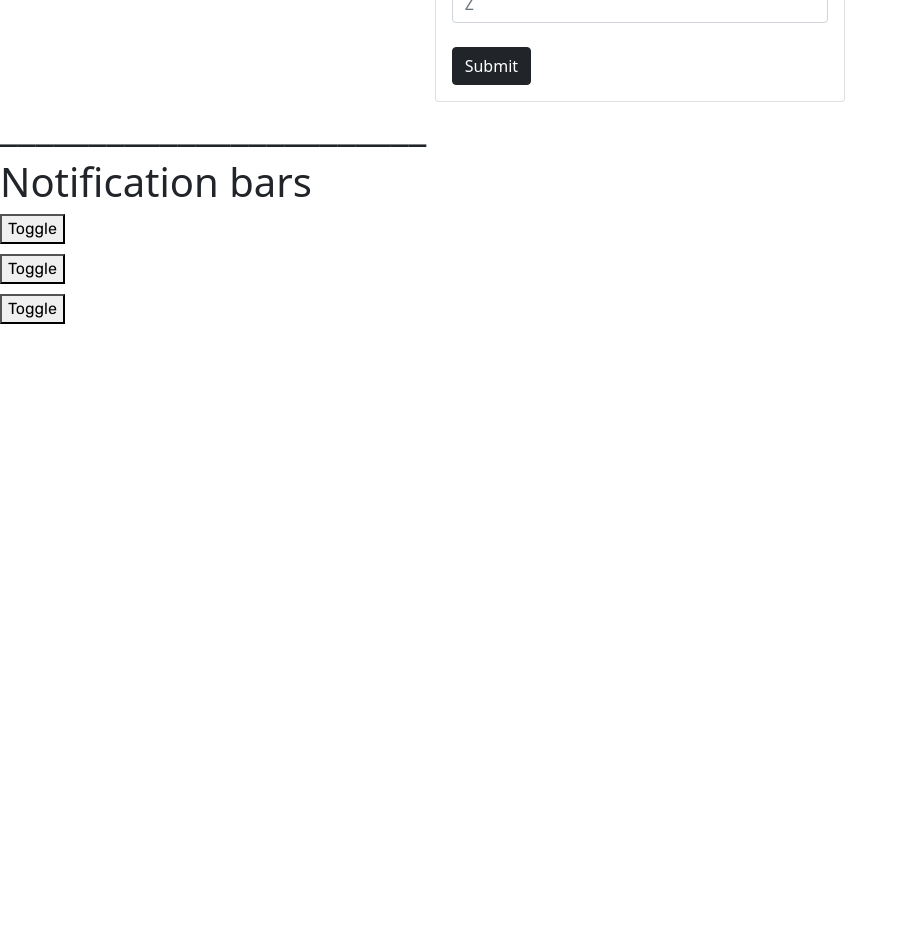
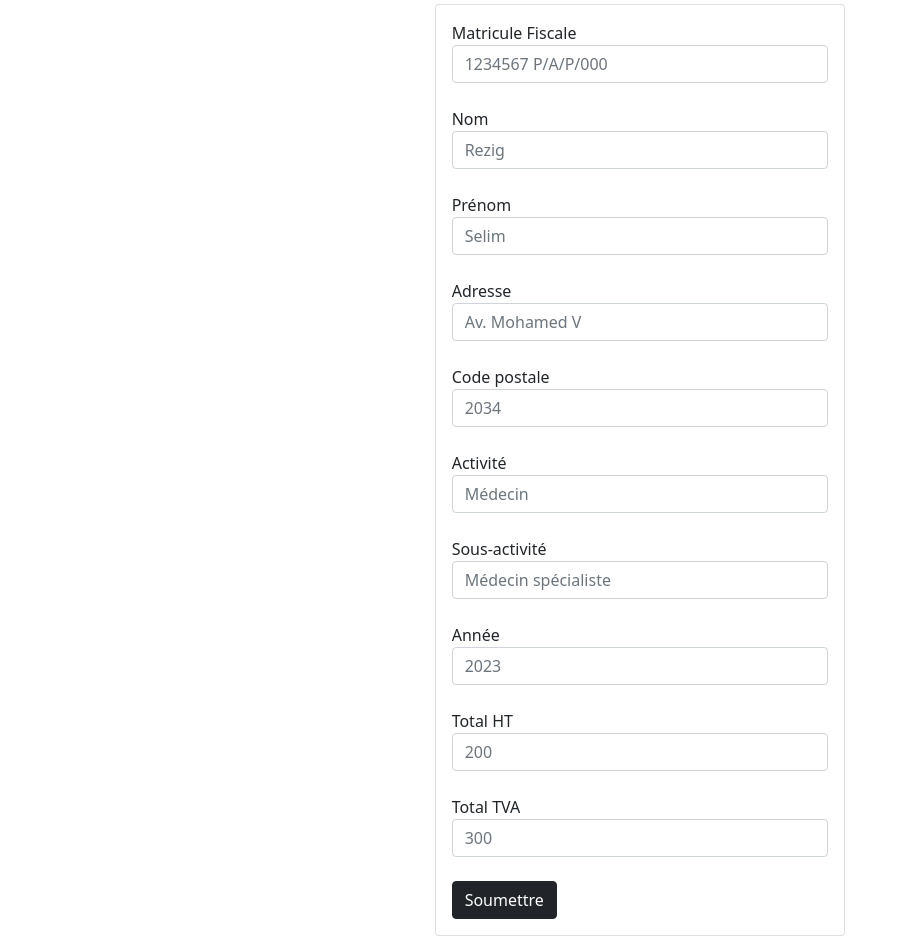
Before and after one commit to AdnenKhiari/Cabinet-Virtuel-Comptable, an Angular app: page / in a window 1280 px wide. Shown: the part 460-1396 px from the top of the page, without its empty margins (0-908 px from the left). Before the commit the page ends 800 px from the top, so only its background shows below. Built offline with nearby package versions, Linux system fonts and the light colour scheme.

Commit message:
Fixed champs saisie comptable

```diff
--- a/src/app/app.component.html
+++ b/src/app/app.component.html
@@ -1,12 +1,12 @@
 <app-navbar></app-navbar>
 <h1>Navbar</h1>
-<h1>________________________</h1>
-
-<h1>Saisie comptable</h1>
-<app-saisie-comptable></app-saisie-comptable>
 <h1>________________________</h1>
 
 <h1>Notification bars</h1>
 <app-notification-bar
   *ngFor="let notif of notifications"
   [notification]="notif"></app-notification-bar>
+<h1>________________________</h1>
+
+<h1>Saisie comptable</h1>
+<app-saisie-comptable></app-saisie-comptable>
--- a/src/app/saisie-comptable/saisie-comptable/saisie-comptable.component.html
+++ b/src/app/saisie-comptable/saisie-comptable/saisie-comptable.component.html
@@ -4,24 +4,68 @@
       <div class="card-body auth-card">
         <form>
           <div class="form-group">
-            <label for="email">Champ1</label>
-            <input type="text" name="nomChamp2" class="form-control" placeholder="X" />
+            <label for="email">Matricule Fiscale</label>
+            <input
+              type="text"
+              name="matFiscale"
+              class="form-control"
+              placeholder="1234567 P/A/P/000" />
           </div>
           <br />
 
           <div class="form-group">
-            <label for="password">Champ2</label>
-            <input type="text" name="password" class="form-control" placeholder="Y" />
+            <label for="password">Nom</label>
+            <input type="text" name="nom" class="form-control" placeholder="Rezig" />
           </div>
           <br />
 
           <div class="form-group">
-            <label for="password">Champ3</label>
-            <input type="text" name="password" class="form-control" placeholder="Z" />
+            <label for="password">Prénom</label>
+            <input type="text" name="prenom" class="form-control" placeholder="Selim" />
+          </div>
+          <br />
+          <div class="form-group">
+            <label for="password">Adresse</label>
+            <input type="text" name="adresse" class="form-control" placeholder="Av. Mohamed V" />
+          </div>
+          <br />
+          <div class="form-group">
+            <label for="password">Code postale</label>
+            <input type="text" name="codepostale" class="form-control" placeholder="2034" />
+          </div>
+          <br />
+          <div class="form-group">
+            <label for="password">Activité</label>
+            <input type="text" name="activite" class="form-control" placeholder="Médecin" />
+          </div>
+          <br />
+          <div class="form-group">
+            <label for="password">Sous-activité</label>
+            <input
+              type="text"
+              name="sousactivite"
+              class="form-control"
+              placeholder="Médecin spécialiste" />
+          </div>
+          <br />
+          <div class="form-group">
+            <label for="password">Année</label>
+            <input type="text" name="annee" class="form-control" placeholder="2023" />
           </div>
           <br />
 
-          <button type="button" class="btn btn-dark">Submit</button>
+          <div class="form-group">
+            <label for="password">Total HT</label>
+            <input type="text" name="ht" class="form-control" placeholder="200" />
+          </div>
+          <br />
+          <div class="form-group">
+            <label for="password">Total TVA</label>
+            <input type="text" name="tva" class="form-control" placeholder="300" />
+          </div>
+          <br />
+
+          <button type="button" class="btn btn-dark">Soumettre</button>
         </form>
       </div>
     </div>
```
